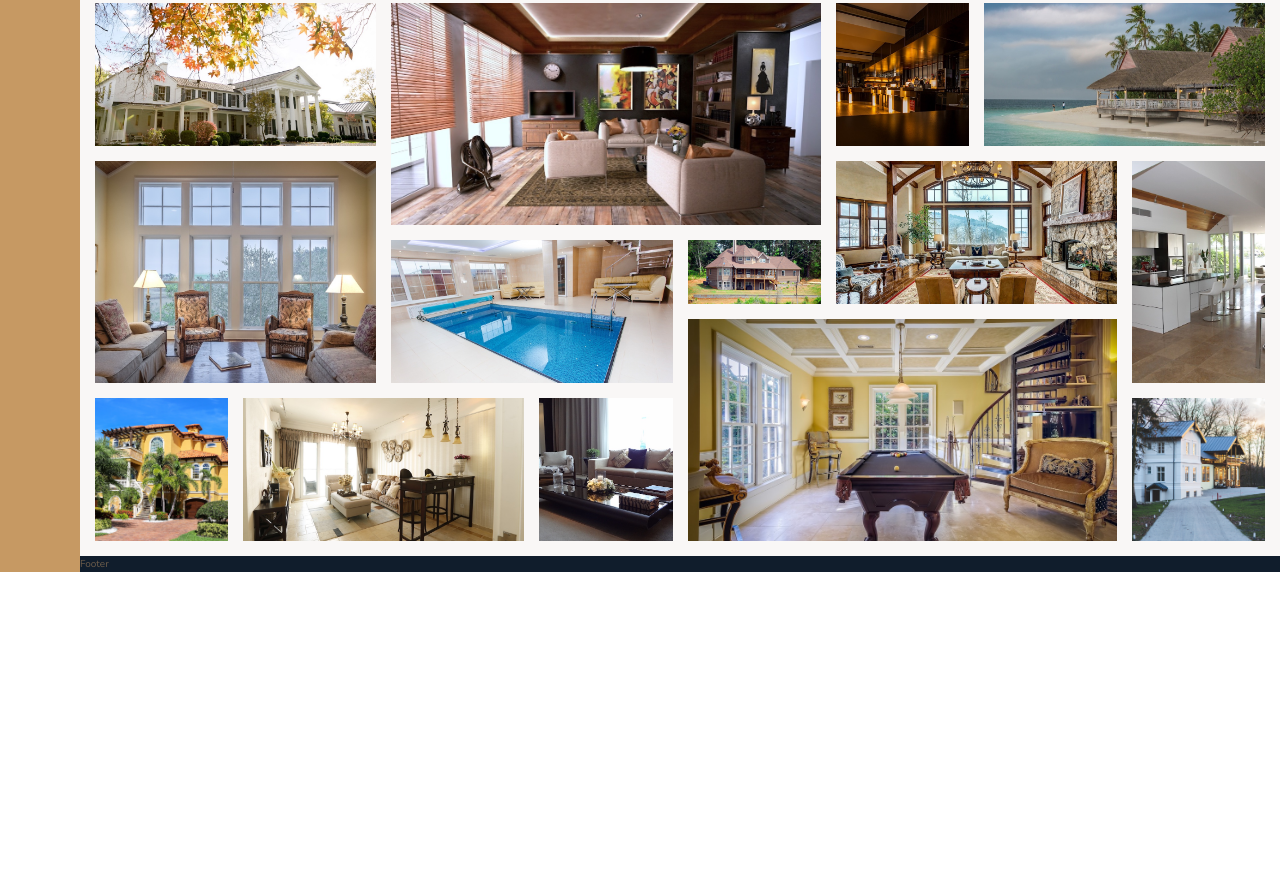
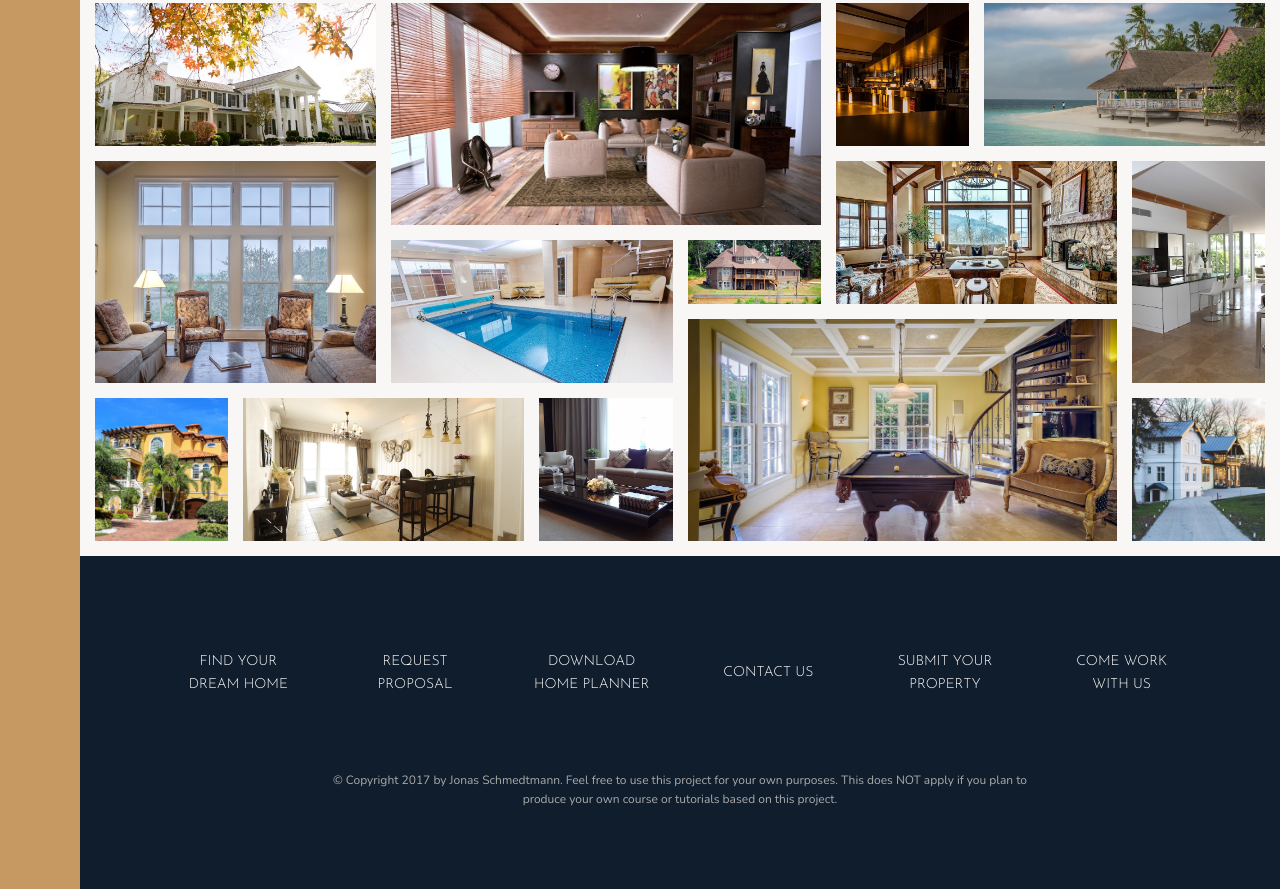
Before and after one commit to chriswhunter89/Nexter, a website: page index.html in a window 1280 px wide. Shown: the part 3084-3973 px from the top of the page. Before the commit the page ends 3656 px from the top, so only its background shows below. Drawn offline with nearby package versions, Linux system fonts and the light colour scheme.

Commit message:
Sidebar completed.

```diff
--- a/index.html
+++ b/index.html
@@ -322,6 +322,24 @@
         <img src="img/gal-14.jpeg" alt="Gallery image 14" class="gallery__img" />
       </figure>
     </section>
-    <footer class="footer">Footer</footer>
+    <footer class="footer">
+      <ul class="nav">
+        <li class="nav__item">
+          <a href="#" class="nav__link">Find your dream home</a>
+          </li>
+          <a href="#" class="nav__link">Request proposal</a>
+          </li>
+          <a href="#" class="nav__link">Download home planner</a>
+          </li>
+          <a href="#" class="nav__link">Contact us</a>
+          </li>
+          <a href="#" class="nav__link">Submit your property</a>
+          </li>
+          <a href="#" class="nav__link">Come work with us</a>
+          </li>
+        </li>
+      </ul>
+      <p class="copyright">&copy; Copyright 2017 by Jonas Schmedtmann. Feel free to use this project for your own purposes. This does NOT apply if you plan to produce your own course or tutorials based on this project.</p>
+    </footer>
   </body>
 </html>
--- a/sass/_footer.scss
+++ b/sass/_footer.scss
@@ -1,4 +1,45 @@
 .footer {
   background-color: $color-secondary;
   grid-column: full-start / full-end;
+
+  padding: 8rem;
 }
+
+.nav {
+  list-style: none;
+
+  display: grid;
+  grid-template-columns: repeat(auto-fit, minmax(15rem, 1fr));
+  grid-gap: 2rem;
+  align-items: center;
+
+  &__link:link,
+  &__link:visited {
+    font-size: 1.4rem;
+    color: #fff;
+    text-decoration: none;
+    font-family: $font-display;
+    text-transform: uppercase;
+    text-align: center;
+    padding: 1.5rem;
+    display: block;
+    transition: all 0.3s;
+  }
+
+  &__link:hover,
+  &__link:active {
+    background-color: rgba(#fff, 0.05);
+    transform: translateY(-3px) scale(1.1);
+  }
+}
+
+.copyright {
+  font-family: $font-primary;
+  font-size: 1.2rem;
+  color: $color-grey-light-2;
+  margin-top: 6rem;
+  margin-right: auto;
+  margin-left: auto;
+  text-align: center;
+  width: 70%;
+}
```
Also changed, not shown: css/style.css.
